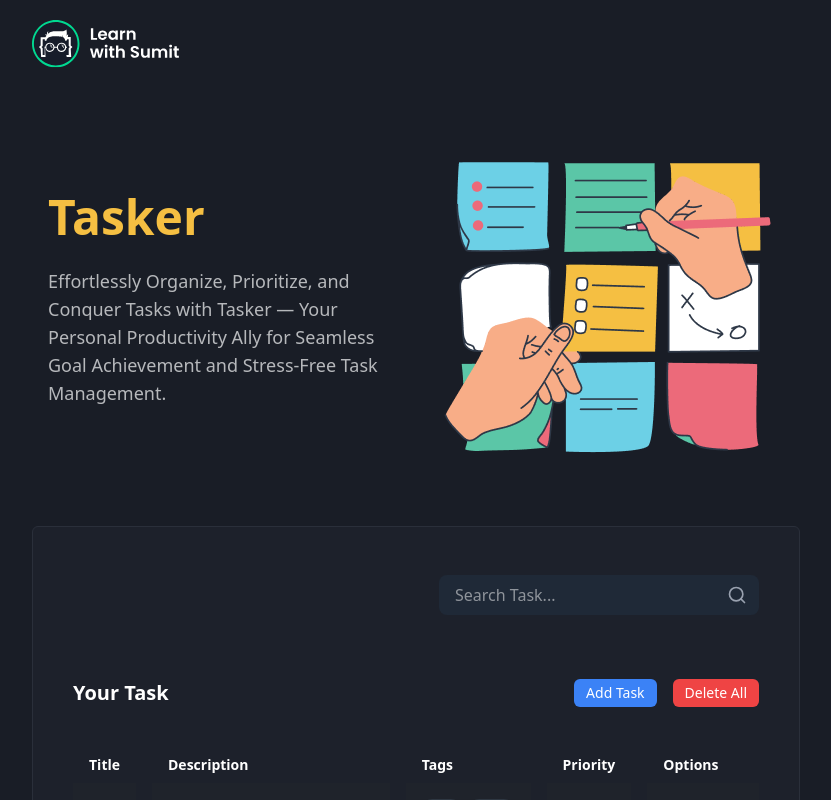
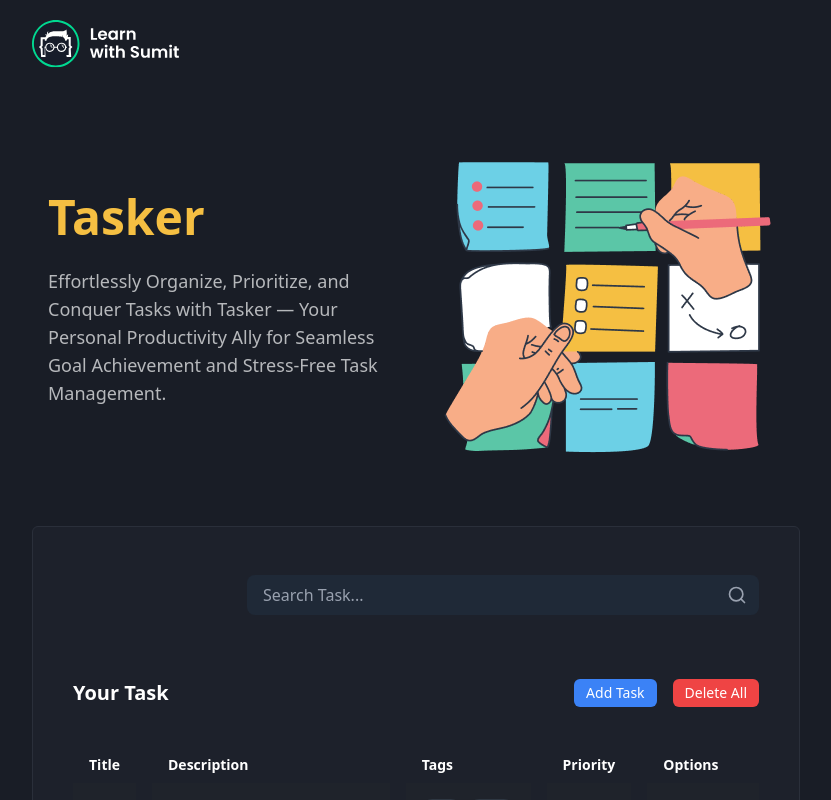
Before and after one commit to Md-Asikul-Islam/Task-manager, a React (Vite) app: page / in a window 1280 px wide. Shown: the top 800 px of the page, without its empty margins (224-1055 px from the left). Built offline with nearby package versions, Linux system fonts and the light colour scheme.

Commit message:
adding a logic for searchterm

```diff
--- a/src/Components/SearchBar.jsx
+++ b/src/Components/SearchBar.jsx
@@ -1,19 +1,36 @@
-import React from "react";
+import React, { useState } from "react";
 import { Search } from "lucide-react";
 
-function SearchBar() {
+function SearchBar({onSearch}) {
+  const [searchTerm, setSearchTerm] = useState("");
+
+  const handleClick = (e) => {
+    e.preventDefault();
+    setSearchTerm(onSearch)
+  }
+
   return (
-    <div className="flex justify-end py-4 md:py-6 px-4">
-      <div className="relative w-[20rem]">
+    <form>
+      <div className="px-4 py-4 md:py-6 flex justify-end">
+      <div className="relative w-full max-w-xs sm:max-w-sm md:max-w-md lg:max-w-lg">
         <input
           type="search"
           placeholder="Search Task..."
           aria-label="Search Task"
-          className="bg-[#1F2937] w-full pl-4 pr-10 py-2 rounded-lg text-white focus:outline-none focus:ring-2 focus:ring-gray-600"
+          value={searchTerm}
+          onChange={(e) => setSearchTerm(e.target.value)}
+          className="bg-[#1F2937] w-full pl-4 pr-10 py-2 rounded-lg text-white placeholder-gray-400 focus:outline-none focus:ring-2 focus:ring-gray-600"
+          onClick={handleClick}
         />
-        <Search className="absolute right-3 top-2.5 text-gray-400" size={20} />
+        <button
+          type="submit"
+          className="absolute right-3 top-1/2 -translate-y-1/2 text-gray-400"
+        >
+          <Search size={20} />
+        </button>
       </div>
     </div>
+    </form>
   );
 }
 
--- a/src/Components/TaskBoard.jsx
+++ b/src/Components/TaskBoard.jsx
@@ -45,11 +45,16 @@ function TaskBoard() {
     setTasks(newTasks)
   }
 
+  const handleSeacrch = (searchTerm) => {
+  const filtered = tasks.filter((task) => task.title.toLocaleLowerCase().includes(searchTerm.toLocaleLowerCase()));
+  setTasks([...filtered])
+  }
+
   return (
     <div className="w-full max-w-[80rem] mx-auto p-4 sm:p-5 md:p-6 bg-[#1D212B] rounded-md border border-[#2A2F3A]">
       {showModal && <AddTaskModal onSave={handleAddTask} taskUpdate={taskUpdate} />}
       <div className="space-y-4">
-        <SearchBar />
+        <SearchBar onSearch={handleSeacrch} />
         <TaskAction onAddClick={() => setShowModal(true)} onDeleteAll={handleDeleteAllTask} />
         <TaskList tasks={tasks} onEdit={handleEditTask} onDelete={handleDeleteTask} onFav={handleFavorite} />
       </div>
```
